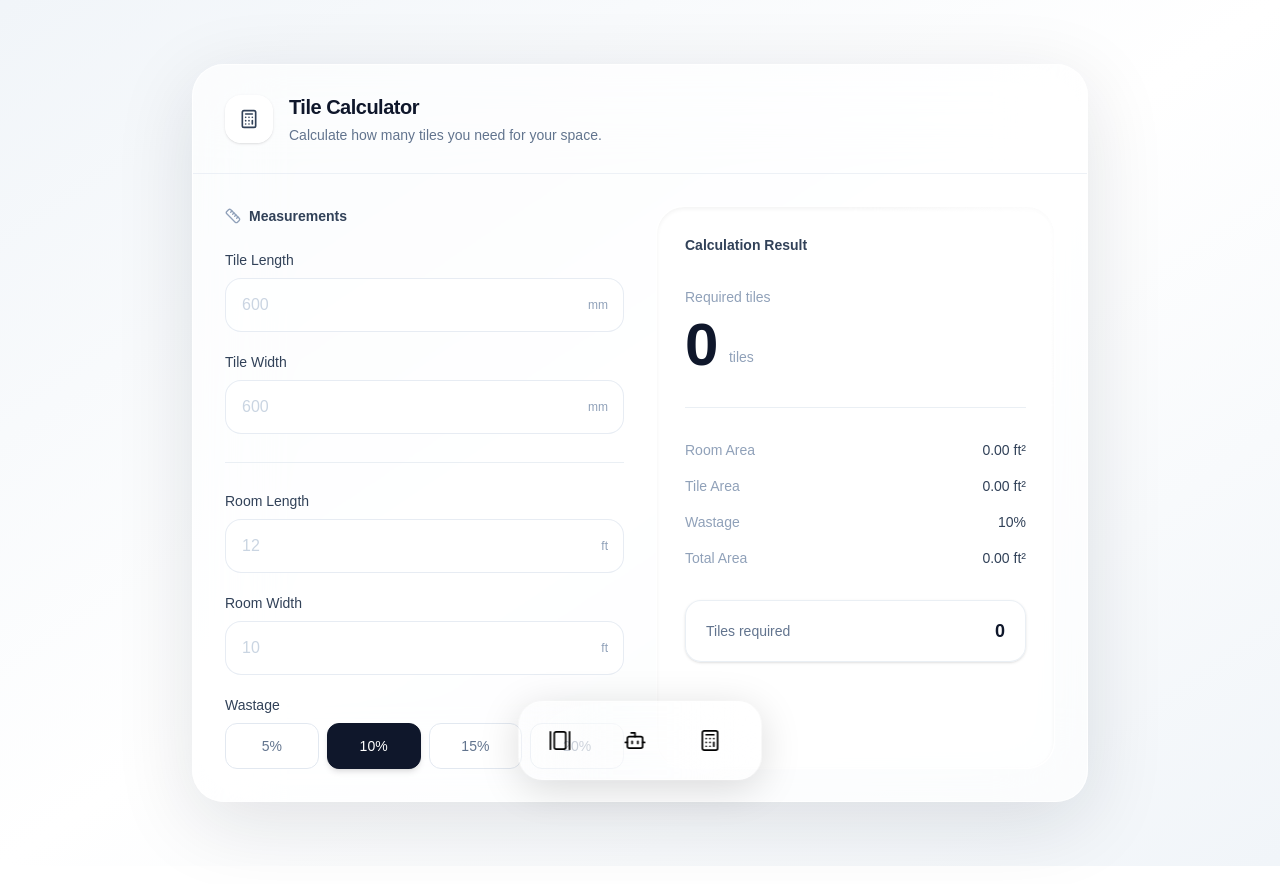
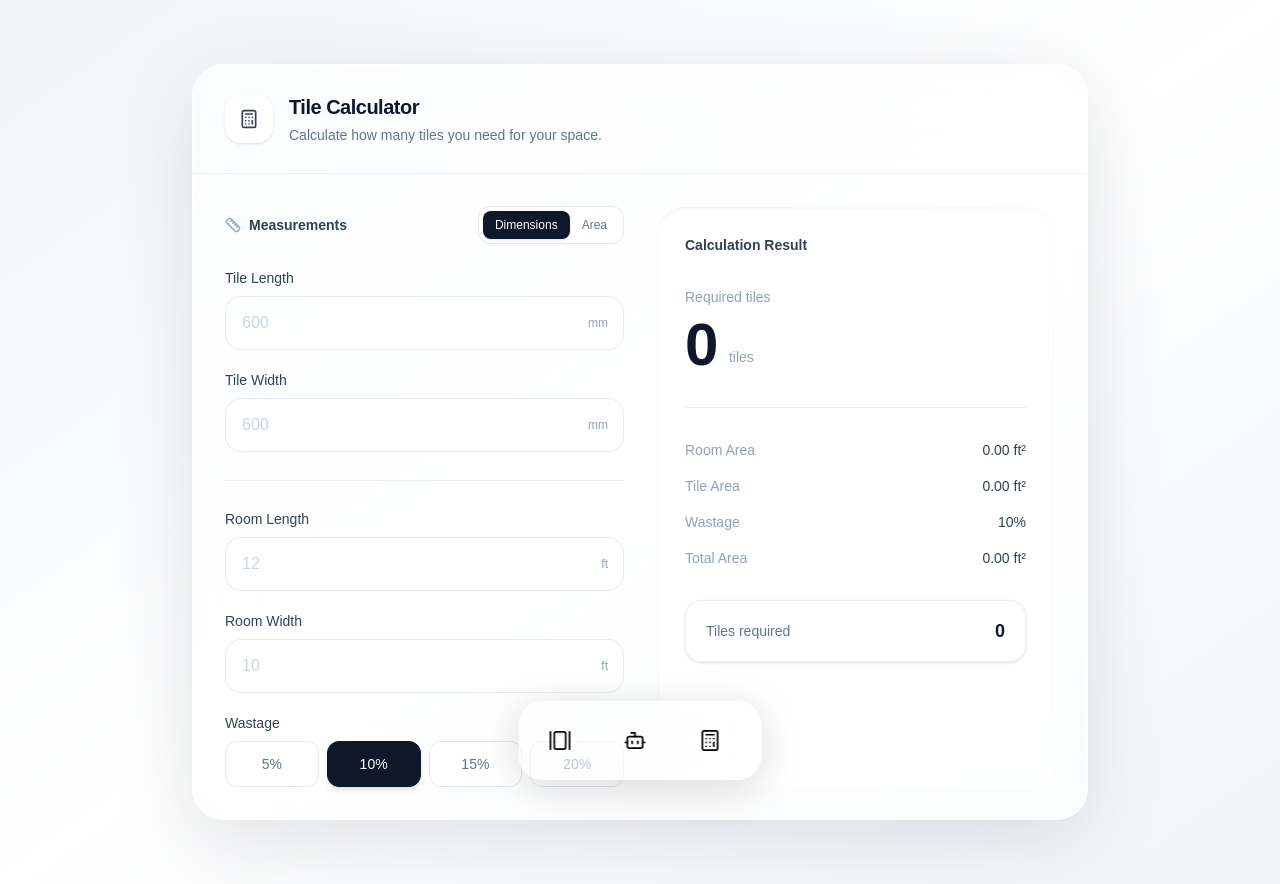
Before and after one commit to Ch4nnXDev/Davinci-Ceramics-Tile-DB, a Next.js app: page /calculator in a window 1280 px wide. Built offline with nearby package versions, Linux system fonts and the light colour scheme.

Commit message:
nvm improvement and calculator imprvements

```diff
--- a/app/calculator/page.tsx
+++ b/app/calculator/page.tsx
@@ -1,12 +1,10 @@
 "use client";
+
 import useTileCalculator from "../lib/tileCalculator";
 import {
   Calculator as CalculatorIcon,
   Ruler,
 } from "lucide-react";
-
-
-
 
 export default function Calculator() {
   const calculator = useTileCalculator();
@@ -15,8 +13,6 @@ export default function Calculator() {
     <section className="min-h-screen flex items-center justify-center bg-gradient-to-br from-slate-100 via-white to-slate-100 px-6 py-16">
 
       <div className="w-full max-w-4xl overflow-hidden rounded-[32px] border border-white/80 bg-white/60 shadow-[0_20px_80px_rgba(15,23,42,0.12)] backdrop-blur-2xl">
-
-
 
         <div className="border-b border-slate-200/60 px-8 py-7">
 
@@ -47,9 +43,7 @@ export default function Calculator() {
         </div>
 
 
-
         <div className="grid gap-8 p-8 md:grid-cols-2">
-
 
 
           <div>
@@ -62,10 +56,60 @@ export default function Calculator() {
                 Measurements
               </h2>
 
+              {/* Calculation Mode */}
+
+              <div className="ml-auto flex rounded-xl border border-slate-200 bg-white/60 p-1">
+
+                <button
+                  type="button"
+                  onClick={() =>
+                    calculator.setCalculatorMode("dimensions")
+                  }
+                  className={`
+                    rounded-lg
+                    px-3
+                    py-1.5
+                    text-xs
+                    font-medium
+                    transition-all
+                    ${
+                      calculator.calculatorMode === "dimensions"
+                        ? "bg-slate-900 text-white shadow-sm"
+                        : "text-slate-500 hover:text-slate-900"
+                    }
+                  `}
+                >
+                  Dimensions
+                </button>
+
+                <button
+                  type="button"
+                  onClick={() =>
+                    calculator.setCalculatorMode("area")
+                  }
+                  className={`
+                    rounded-lg
+                    px-3
+                    py-1.5
+                    text-xs
+                    font-medium
+                    transition-all
+                    ${
+                      calculator.calculatorMode === "area"
+                        ? "bg-slate-900 text-white shadow-sm"
+                        : "text-slate-500 hover:text-slate-900"
+                    }
+                  `}
+                >
+                  Area
+                </button>
+
               </div>
 
+            </div>
+
+
             <div className="space-y-5">
-
 
 
               <Input
@@ -75,7 +119,6 @@ export default function Calculator() {
                 value={calculator.tileLength}
                 onChange={calculator.setTileLength}
               />
-
 
 
               <Input
@@ -90,7 +133,11 @@ export default function Calculator() {
               <div className="my-7 h-px bg-slate-200/70" />
 
 
+              {/* Room Measurement */}
 
+              {calculator.calculatorMode === "dimensions" ? (
+
+                <>
                   <Input
                     label="Room Length"
                     placeholder="12"
@@ -99,8 +146,6 @@ export default function Calculator() {
                     onChange={calculator.setRoomLength}
                   />
 
-
-
                   <Input
                     label="Room Width"
                     placeholder="10"
@@ -108,7 +153,19 @@ export default function Calculator() {
                     value={calculator.roomWidth}
                     onChange={calculator.setRoomWidth}
                   />
+                </>
 
+              ) : (
+
+                <Input
+                  label="Room Area"
+                  placeholder="120"
+                  unit="ft²"
+                  value={calculator.manualArea}
+                  onChange={calculator.setManualArea}
+                />
+
+              )}
 
 
               <div>
@@ -158,15 +215,12 @@ export default function Calculator() {
           </div>
 
 
-
           <div className="relative overflow-hidden rounded-[28px] border border-white/80 bg-white/55 p-7 shadow-inner backdrop-blur-xl">
-
 
 
             <div className="pointer-events-none absolute -right-20 -top-20 h-48 w-48 rounded-full bg-white/90 blur-3xl" />
 
             <div className="relative">
-
 
 
               <div className="mb-8 flex items-center gap-2">
@@ -176,7 +230,6 @@ export default function Calculator() {
                 </span>
 
               </div>
-
 
 
               <p className="text-sm text-slate-400">
@@ -196,9 +249,7 @@ export default function Calculator() {
               </div>
 
 
-
               <div className="my-8 h-px bg-slate-200/70" />
-
 
 
               <div className="space-y-4">
@@ -225,7 +276,6 @@ export default function Calculator() {
 
               </div>
 
-              {/* Final Result */}
 
               <div className="mt-8 rounded-2xl border border-slate-200/70 bg-white/70 px-5 py-4 shadow-sm">
 
@@ -254,7 +304,6 @@ export default function Calculator() {
     </section>
   );
 }
-
 
 
 function Input({
--- a/app/lib/tileCalculator.ts
+++ b/app/lib/tileCalculator.ts
@@ -1,15 +1,20 @@
 'use client'
+
 import { useState } from 'react';
+
 const MM_PER_FOOT = 304.8;
-
-
 
 export default function useTileCalculator() {
   const [tileLength, setTileLength] = useState("");
   const [tileWidth, setTileWidth] = useState("");
 
+  const [calculatorMode, setCalculatorMode] =
+    useState<"dimensions" | "area">("dimensions");
+
   const [roomLength, setRoomLength] = useState("");
   const [roomWidth, setRoomWidth] = useState("");
+
+  const [manualArea, setManualArea] = useState("");
 
   const [wastage, setWastage] = useState(10);
 
@@ -25,15 +30,17 @@ export default function useTileCalculator() {
       : 0;
 
 
-
   const tileArea = tileLengthFt * tileWidthFt;
 
 
-
   const roomArea =
-    Number(roomLength) > 0 && Number(roomWidth) > 0
-      ? Number(roomLength) * Number(roomWidth)
-      : 0;
+    calculatorMode === "area"
+      ? Number(manualArea) > 0
+        ? Number(manualArea)
+        : 0
+      : Number(roomLength) > 0 && Number(roomWidth) > 0
+        ? Number(roomLength) * Number(roomWidth)
+        : 0;
 
 
   const totalArea =
@@ -45,6 +52,7 @@ export default function useTileCalculator() {
       ? Math.ceil(totalArea / tileArea)
       : 0;
 
+
   return {
     tileLength,
     setTileLength,
@@ -52,11 +60,17 @@ export default function useTileCalculator() {
     tileWidth,
     setTileWidth,
 
+    calculatorMode,
+    setCalculatorMode,
+
     roomLength,
     setRoomLength,
 
     roomWidth,
     setRoomWidth,
+
+    manualArea,
+    setManualArea,
 
     wastage,
     setWastage,
```
Also changed, not shown: 1 other file (tests, documents, lock files or other folders). Lines whose indentation alone changed are shown as unchanged.
